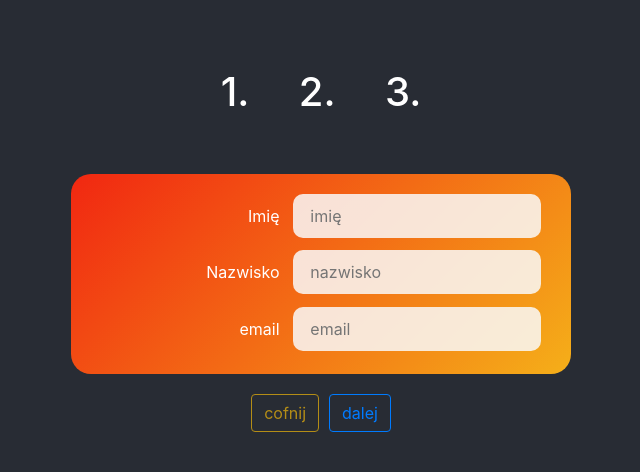
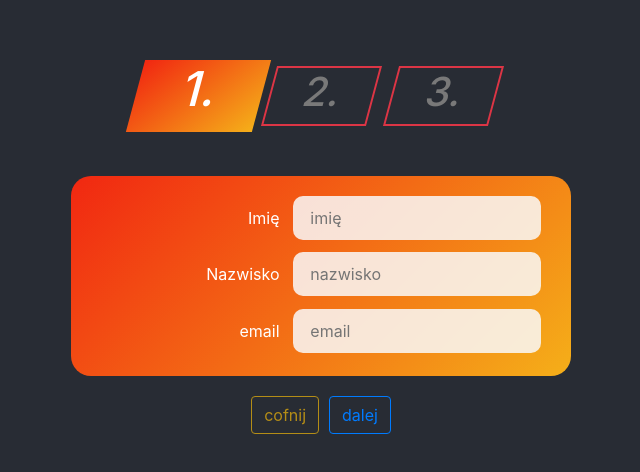
Before and after one commit to BlackH3art/stages-form, a React (Create React App) app: page / in a window 1280 px wide. Shown: the part 140-612 px from the top of the page, without its empty margins (319-959 px from the left). Built offline with nearby package versions, Linux system fonts and the light colour scheme.

Commit message:
Form header navigate, styles

```diff
--- a/src/components/Form.jsx
+++ b/src/components/Form.jsx
@@ -64,7 +64,7 @@ const Form = () => {
 
           <div className="form-container">
             <form>
-              <FormHeader />
+              <FormHeader stepState={stepState} />
               <FormStepsControler goBackCallback={handleGoBackClick} goNextCallback={handleNextClick} stepState={stepState} lastStage={lastStage} />
             </form>
           </div>
--- a/src/components/FormHeader.jsx
+++ b/src/components/FormHeader.jsx
@@ -3,21 +3,18 @@ import { useSelector } from 'react-redux';
 
 import FormHeaderElement from './FormHeaderElement.jsx';
 
-const FormHeader = () => {
+const FormHeader = ({ stepState }) => {
 
   const stepsNames = useSelector(state => state.formShape.stepsNames)
 
-
-  const formHeaderElements = stepsNames.map((step, index) => <FormHeaderElement
-  key={index}
-  title={step}
-/>)
 
   return (
     <>
       <div className="header-container">
         <div className="form-header">
-          {formHeaderElements}
+          <FormHeaderElement title={stepsNames[0]} isActive={stepState.first}/>
+          <FormHeaderElement title={stepsNames[1]} isActive={stepState.second}/>
+          <FormHeaderElement title={stepsNames[2]} isActive={stepState.third}/>
         </div>
       </div>
     </>
--- a/src/components/FormHeaderElement.jsx
+++ b/src/components/FormHeaderElement.jsx
@@ -1,10 +1,14 @@
 import React from 'react';
 
-const FormHeaderElement = ({title}) => {
+const FormHeaderElement = ({ title, isActive }) => {
+
+  const styles = `form-header-element ${isActive ? 'active' : ''}`
+
+  console.log(isActive);
 
   return (
     <>
-      <div className="form-header-element">
+      <div className={styles}>
         <h1> {title} </h1>
       </div>
     </>
--- a/src/components/FormStepsControler.jsx
+++ b/src/components/FormStepsControler.jsx
@@ -30,14 +30,14 @@ const FormStepsControler = ({ goBackCallback, goNextCallback, stepState, lastSta
     })
   }
 
-  const handleClick = (e) => {
+  const handleSubmit = (e) => {
     e.preventDefault()
     dispatch(updateFormData(formData))
 
   }
 
   const nextOrSendButton = lastStage
-    ? <button className="btn btn-primary" onClick={handleClick}>wyślij</button>
+    ? <button className="btn btn-primary" onClick={handleSubmit}>wyślij</button>
     : <button className="btn btn-outline-primary" onClick={goNextCallback}>dalej</button>
 
 
@@ -50,6 +50,17 @@ const FormStepsControler = ({ goBackCallback, goNextCallback, stepState, lastSta
   }
   const previousObj = {
     x: '-100%'
+  }
+
+  const secondStagePosition = () => {
+
+    if(!stepState.second && !stepState.third) {
+      return initialObj;
+    } else if(!stepState.first && !stepState.third) {
+      return activeObj;
+    } else if(!stepState.first && !stepState.second) {
+      return previousObj;
+    }
   }
 
   return (
@@ -70,9 +81,10 @@ const FormStepsControler = ({ goBackCallback, goNextCallback, stepState, lastSta
         </motion.div>
 
         <motion.div className="animating-container"
-          initial={stepState.first ? initialObj : activeObj}
-          animate={stepState.second ? activeObj : initialObj}>
-
+          initial={stepState.first ? initialObj : previousObj}
+          animate={secondStagePosition()}
+          // animate={stepState.second ? activeObj : initialObj}>
+        >
           <FormStep
             changeCallback={handleChange}
             inputs={formStepInputs[1].names}
--- a/src/style/styles.css
+++ b/src/style/styles.css
@@ -1,3 +1,8 @@
+:root {
+  --red: rgba(241,39,17,1);
+  --orange: rgba(245,175,25,1);
+}
+
 div.form-container {
   width: 50%;
   display: flex;
@@ -13,13 +18,25 @@ div.header-container {
 
 div.form-header {
   display: flex;
-  width: 50%;
+  width: 70%;
   margin-bottom: 50px;
+  justify-content: space-between;
 }
 
 div.form-header-element {
-  flex-grow: 1;
+  width: 30%;
+  border: solid 2px var(--red);
   text-align: center;
+  transform: skew(-15deg);
+  color: #797979;
+  transition: .4s;
+}
+
+div.active {
+  color: #ffffff;
+  border: none;
+  transform: skew(-15deg) scale(1.2);
+  background: linear-gradient(135deg, rgba(241,39,17,1) 0%, rgba(245,175,25,1) 100%);
 
 }
 
```
Also changed, not shown: 1 other file (tests, documents, lock files or other folders).
